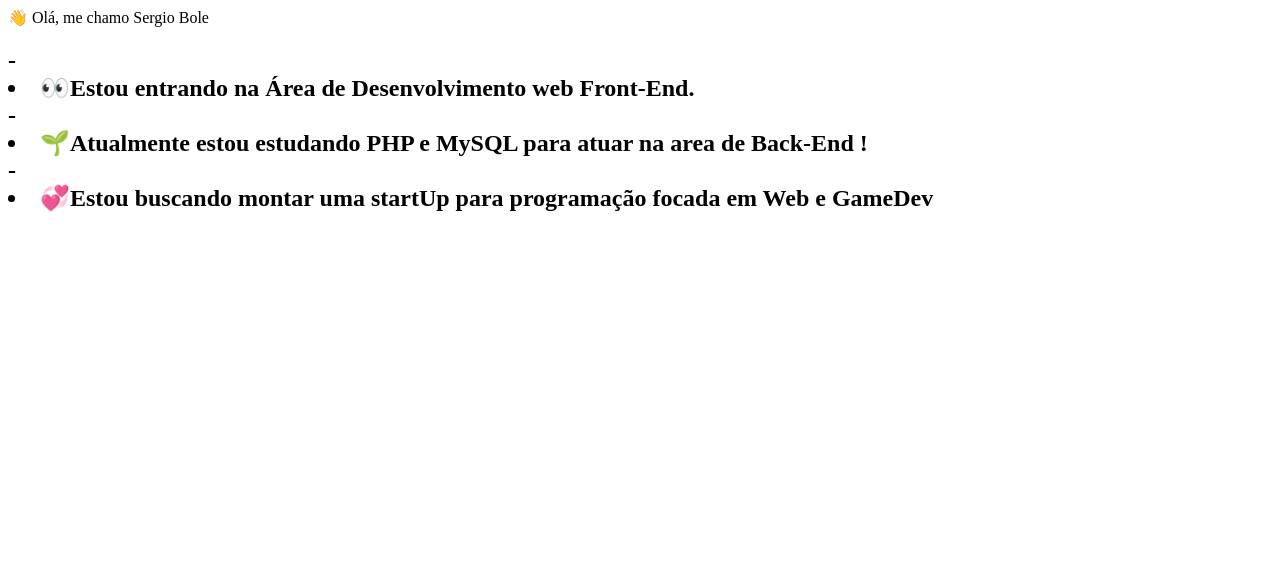
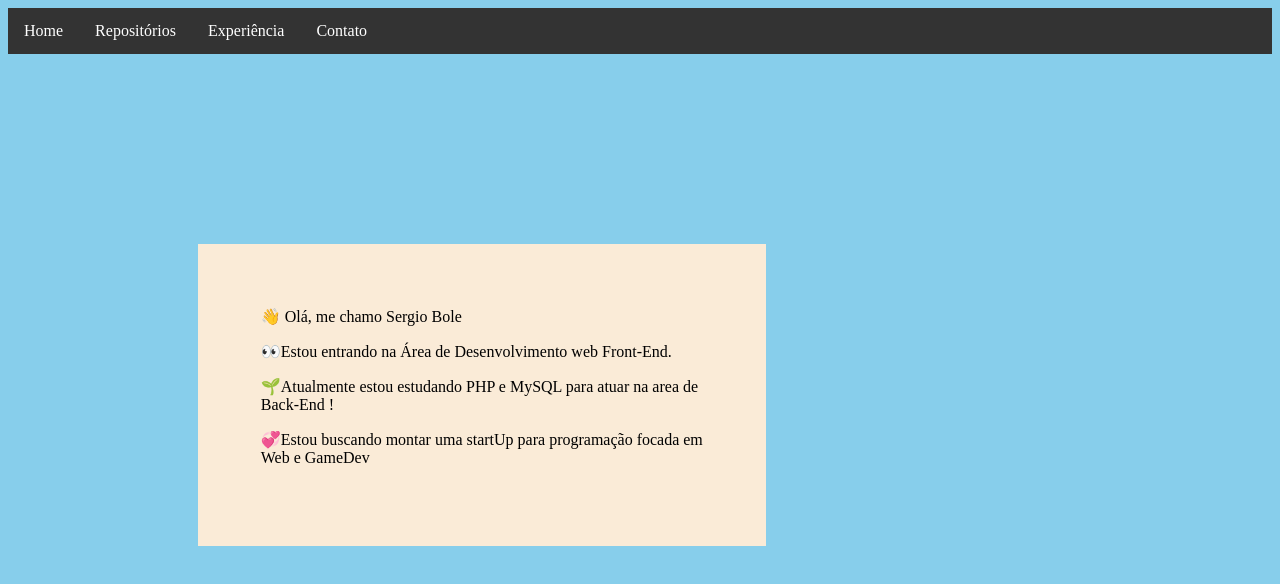
Before and after one commit to Sergiobole/Sergio-Bole, a plain HTML site: page index.html in a window 1280 px wide. Drawn offline with Linux system fonts and the light colour scheme.

Commit message:
atualização index
implementações

inserido menu no index e caixa de texto para "Sobre "  com descrição prévia

```diff
--- a/index.html
+++ b/index.html
@@ -10,17 +10,28 @@
         <title> Sergio Barros </title>
         <meta name="description" content="">
         <meta name="viewport" content="width=device-width, initial-scale=1">
-        <link rel="stylesheet" href="">
+        <link rel="stylesheet" href="style.css">
     </head>
     <body>
- <div class="Apresentaçao"
-        <h1>👋 Olá, me chamo Sergio Bole <p></h1>
-        <h2>
 
-            -<li> 👀Estou entrando na Área de Desenvolvimento web Front-End. <br></li>
--<li> 🌱Atualmente estou estudando PHP e MySQL para atuar na area de Back-End ! <br></li>
--<li> 💞️Estou buscando montar uma startUp para programação focada em Web e GameDev <br></li>
-</h2
+        <div class="menu">
+            <ul>
+                <li><a href="https://sergiobole.github.io/Sergio-Bole/"> Home </a></li>
+                <li><a href="http://"> Repositórios </a></li>
+                <li><a href="http://"> Experiência </a></li>
+                <li><a href="http://"> Contato </a></li>
+            </ul>
+
+            <div class="sobre">
+
+               👋 Olá, me chamo Sergio Bole <p></p>
+               👀Estou entrando na Área de Desenvolvimento web Front-End. <p></p>
+               🌱Atualmente estou estudando PHP e MySQL para atuar na area de Back-End ! <p></p>
+               💞️Estou buscando montar uma startUp para programação focada em Web e GameDev <p></p>
+
+                </div>
+
+
         <script src="" async defer></script>
     </body>
 </html>
--- /dev/null
+++ b/style.css
@@ -0,0 +1,43 @@
+:root{
+
+ background-color: skyblue;
+
+}
+
+
+
+
+/*  Menu  */
+ul {
+    list-style-type: none;
+    margin: 0;
+    padding: 0;
+    overflow: hidden;
+    background-color: #333;
+  }
+
+  li {
+    float: left;
+  }
+
+  li a {
+    display: block;
+    color: white;
+    text-align: center;
+    padding: 14px 16px;
+    text-decoration: none;
+  }
+
+  /* Change the link color to #111 (black) on hover */
+  li a:hover {
+    background-color: #111;
+  }
+   /* Sobre  */
+
+   .sobre{
+    background-color: antiquewhite;
+    margin: 15%;
+    width: 35%;
+    padding: 5%;
+
+   }
```
